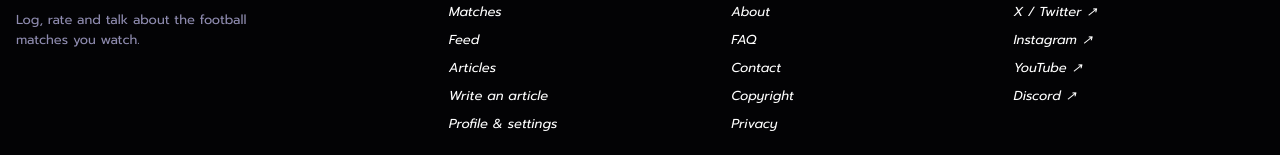
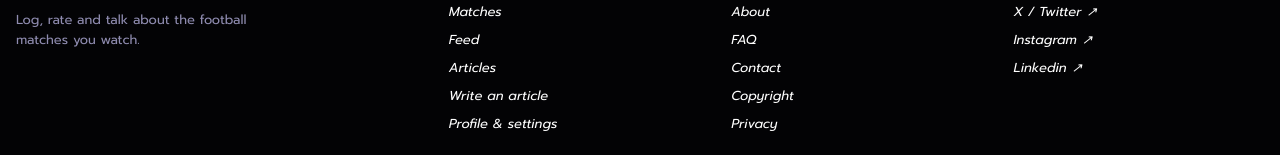
Before and after one commit to SaidRafili/Futlog, a Next.js app: page / in a window 1280 px wide. Shown: the part 892-1047 px from the top of the page. Built offline with nearby package versions, Linux system fonts and the light colour scheme; no server answers; the database is empty.

Commit message:
Modify social links in Footer.js
Updated social media links in the Footer component.

```diff
--- a/components/Footer.js
+++ b/components/Footer.js
@@ -1,10 +1,9 @@
 import Link from 'next/link';
 
 const social = [
-  ['X / Twitter', 'https://x.com/futlog'],
-  ['Instagram', 'https://instagram.com/futlog'],
-  ['YouTube', 'https://youtube.com/@futlog'],
-  ['Discord', 'https://discord.gg/futlog']
+  ['X / Twitter', 'https://x.com/futloogcom'],
+  ['Instagram', 'https://instagram.com/futloog'],
+  ['Linkedin', 'https://www.linkedin.com/company/futloog']
 ];
 
 export default function Footer() {
```
